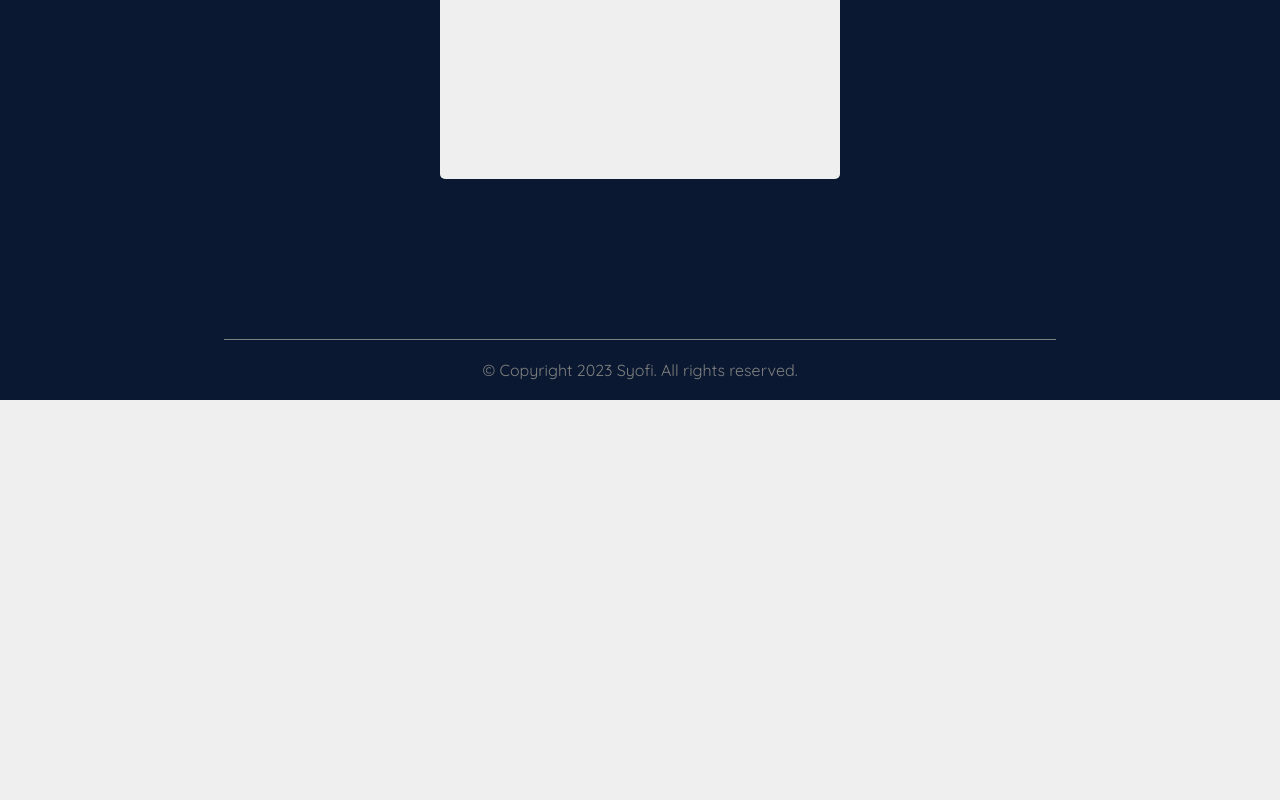
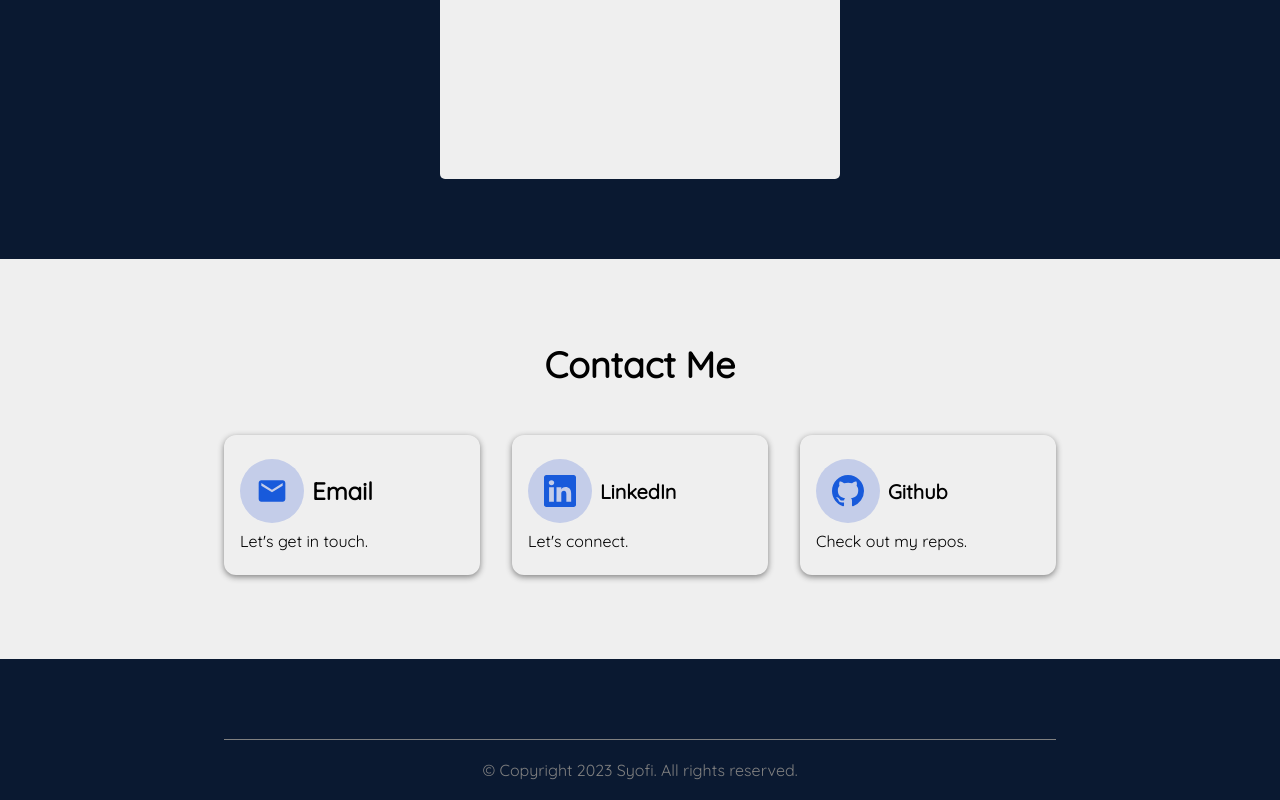
Before and after one commit to syofiazmi/My-Portfolio-1, a React (Create React App) app: page / in a window 1280 px wide. Shown: the part 3900-4700 px from the top of the page. Before the commit the page ends 4300 px from the top, so only its background shows below. Built offline with nearby package versions, Linux system fonts and the light colour scheme.

Commit message:
feat: add contact component

```diff
--- a/src/App.js
+++ b/src/App.js
@@ -6,6 +6,7 @@ import FooterComponent from './Components/Footer/FooterComponent';
 import React from 'react';
 import SkillComponent from './Components/Skill/SkillComponent';
 import ProjectComponent from './Components/Project/ProjectComponent';
+import ContactComponent from './Components/Contact/ContactComponent';
 
 
 const App = () => {
@@ -16,6 +17,7 @@ const App = () => {
       <AboutComponent />
       <SkillComponent />
       <ProjectComponent />
+      <ContactComponent />
       <FooterComponent />
     </>
   );
--- /dev/null
+++ b/src/Components/Contact/ContactComponent.css
@@ -0,0 +1,70 @@
+.contact {
+  height: 50vh;
+  justify-content: center;
+}
+.contact .contact-box {
+  width: 100%;
+  flex-direction: column;
+  max-width: var(--maxWidth);
+  align-items: center;
+}
+.contact .contact-box .contact-list {
+  gap: 2rem;
+  justify-content: space-between;
+  width: 100%;
+}
+.contact .contact-box .contact-list .contact-card {
+  padding: 1.5rem 0 1.5rem 1rem;
+  box-shadow: 0px 2px 6px 0px gray;
+  cursor: pointer;
+  transition: 0.4s;
+  border-radius: 12px;
+  width: 20rem;
+}
+.contact .contact-box .contact-list .contact-card:hover {
+  transform: scale(1.1);
+}
+.contact .contact-box .contact-list .contact-card .card-box {
+  flex-direction: column;
+  justify-content: start;
+  align-items: start;
+  gap: 0.5rem;
+}
+.contact .contact-box .contact-list .contact-card .card-box .card-header {
+  gap: 0.5rem;
+}
+.contact .contact-box .contact-list .contact-card .card-box .card-header .card-logo {
+  padding: 1rem;
+  display: flex;
+  border-radius: 50px;
+  background-color: #c4cde9;
+  font-size: 2rem;
+  color: var(--SecondaryColor);
+}
+.contact .contact-box .contact-list .contact-card .card-box .card-header .card-title {
+  color: black;
+  font-size: 1.5rem;
+}
+.contact .contact-box .contact-list .contact-card .card-box .card-subtitle {
+  color: black;
+}
+
+@media screen and (max-width: 1027px) {
+  .contact {
+    display: flex;
+    height: auto;
+    padding-top: 120px;
+    padding-bottom: 100px;
+    width: 100%;
+  }
+  .contact .contact-box {
+    width: 100%;
+    max-width: var(--maxWidthMobile);
+  }
+  .contact .contact-box .contact-list {
+    flex-wrap: wrap;
+  }
+  .contact .contact-box .contact-list .contact-card {
+    width: 100%;
+  }
+}/*# sourceMappingURL=ContactComponent.css.map */
--- /dev/null
+++ b/src/Components/Contact/ContactComponent.js
@@ -0,0 +1,70 @@
+import React from 'react';
+import './ContactComponent.css'
+import { MdEmail } from 'react-icons/md'
+import { BsLinkedin, BsGithub } from 'react-icons/bs'
+
+const ContactComponent = () => {
+    return (
+        <section id='contact' className='contact flex'>
+            <div className='contact-box flex'>
+                <div className='section-title'>
+                    <h1>Contact Me</h1>
+                </div>
+                <div className='contact-list flex'>
+
+                    <a className='contact-card flex' href='mailto:muhammadsyofiazmi@gmail.com' >
+                        <div className='card-box flex'>
+                            <div className='card-header flex'>
+                                <div className='card-logo'>
+                                    <MdEmail />
+                                </div>
+                                <div >
+                                    <h5 className='card-title'>Email</h5>
+                                </div>
+                            </div>
+                            <div className='card-subtitle'>
+                                <p>Let's get in touch. </p>
+                            </div>
+                        </div>
+                    </a>
+
+                    <a className='contact-card flex' href='https://www.linkedin.com/in/msyofiazmi/' target='_blank' rel="noreferrer">
+                        <div className='card-box flex'>
+                            <div className='card-header flex'>
+                                <div className='card-logo'>
+                                    <BsLinkedin />
+                                </div>
+                                <div className='card-title'>
+                                    <h5>LinkedIn</h5>
+                                </div>
+                            </div>
+                            <div className='card-subtitle'>
+                                <p>Let's connect.  </p>
+                            </div>
+                        </div>
+                    </a>
+
+                    <a className='contact-card flex' href='https://github.com/syofiazmi?tab=repositories' target='_blank' rel="noreferrer">
+                        <div className='card-box flex'>
+                            <div className='card-header flex'>
+                                <div className='card-logo'>
+                                    <BsGithub />
+                                </div>
+                                <div className='card-title'>
+                                    <h5>Github</h5>
+                                </div>
+                            </div>
+                            <div className='card-subtitle'>
+                                <p>Check out my repos. </p>
+                            </div>
+                        </div>
+                    </a>
+
+                </div>
+            </div>
+
+        </section>
+    );
+}
+
+export default ContactComponent;
--- /dev/null
+++ b/src/Components/Contact/ContactComponent.scss
@@ -0,0 +1,83 @@
+.contact {
+  height: 50vh;
+  justify-content: center;
+
+  .contact-box {
+    width: 100%;
+    flex-direction: column;
+    max-width: var(--maxWidth);
+    align-items: center;
+
+    .contact-list {
+      gap: 2rem;
+      justify-content: space-between;
+      width: 100%;
+
+      .contact-card {
+        padding: 1.5rem 0 1.5rem 1rem;
+        box-shadow: 0px 2px 6px 0px gray;
+        cursor: pointer;
+        transition: 0.4s;
+        border-radius: 12px;
+        width: 20rem;
+
+        &:hover {
+          transform: scale(1.1);
+        }
+
+        .card-box {
+          flex-direction: column;
+          justify-content: start;
+          align-items: start;
+          gap: 0.5rem;
+
+          .card-header {
+            gap: 0.5rem;
+
+            .card-logo {
+              padding: 1rem;
+              display: flex;
+              border-radius: 50px;
+              background-color: #c4cde9;
+              font-size: 2rem;
+              color: var(--SecondaryColor);
+            }
+
+            .card-title {
+              color: black;
+              font-size: 1.5rem;
+            }
+          }
+
+          .card-subtitle{
+            color: black;
+          }
+        }
+      }
+    }
+  }
+}
+
+@media screen and (max-width: 1027px) {
+  .contact {
+    display: flex;
+    height: auto;
+    padding-top: 120px;
+    padding-bottom: 100px;
+    width: 100%;
+
+    .contact-box {
+      width: 100%;
+      max-width: var(--maxWidthMobile);
+
+      .contact-list {
+        flex-wrap: wrap;
+
+        .contact-card {
+          width: 100%;
+
+        }
+      }
+    }
+  }
+}
```
Also changed, not shown: 1 other file (tests, documents, lock files or other folders).
